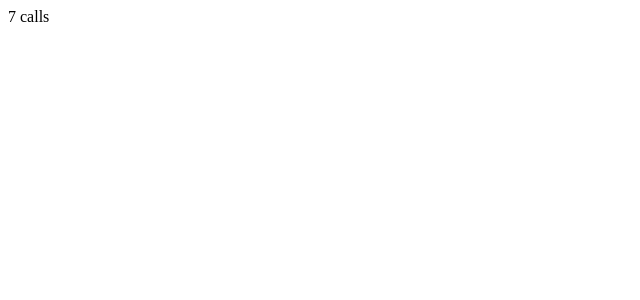
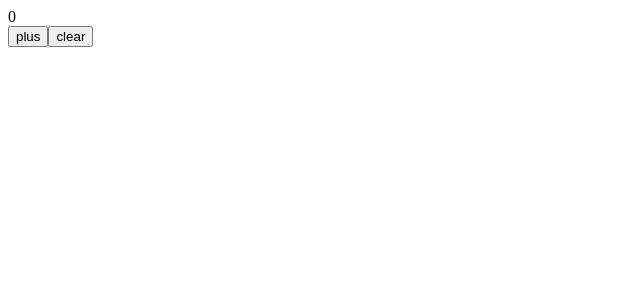
Before and after one commit to JuanDCeballos/fullstack-open, a React (Create React App) app in the folder part1/example-app/: page / in a window 1280 px wide. Shown: the top 300 px of the page, without its empty margins (0-640 px from the left). Built offline with nearby package versions, Linux system fonts and the light colour scheme.

Commit message:
Event handling

```diff
--- a/part1/example-app/src/App.js
+++ b/part1/example-app/src/App.js
@@ -1,13 +1,30 @@
-import { useState } from "react";
+import { useState } from 'react';
 
 const App = () => {
   const [counter, setCounter] = useState(0);
 
-  setTimeout(() => setCounter(counter + 1), 1000);
+  // const handleClickLog = () => {
+  //   console.log('Clicked');
+  // };
 
-  console.log("rendering...", counter);
+  const handleClickUI = () => {
+    setCounter(counter + 1);
+  };
 
-  return <div>{`${counter} calls`}</div>;
+  const clearCounter = () => {
+    setCounter(0);
+  };
+
+  return (
+    <>
+      <div>{counter}</div>
+      {/* <button onClick={handleClickLog}>plus</button> */}
+      {/* <button onClick={() => setCounter(counter + 1)}>plus</button> */}
+      <button onClick={handleClickUI}>plus</button>
+      {/* <button onClick={() => setCounter(0)}>clear</button> */}
+      <button onClick={clearCounter}>clear</button>
+    </>
+  );
 };
 
 export default App;
```
